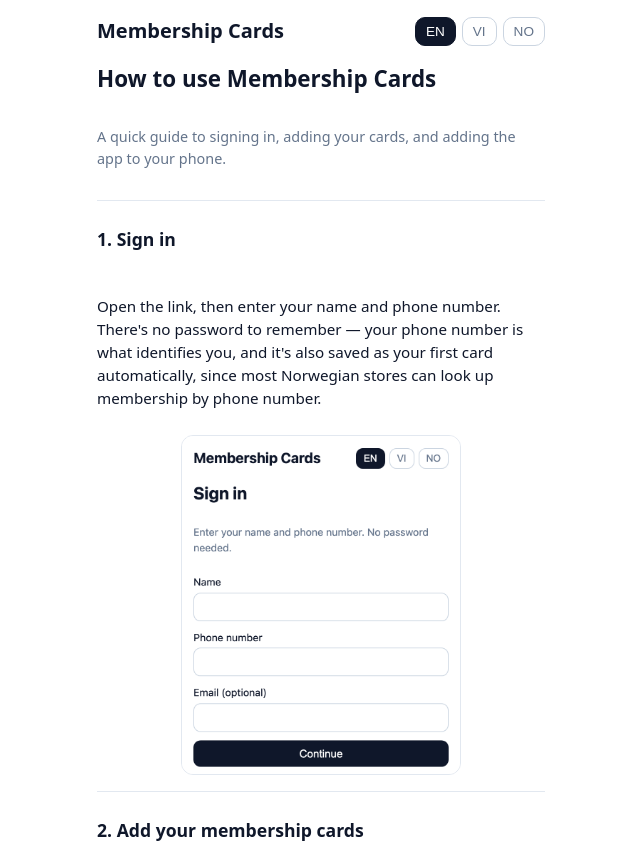
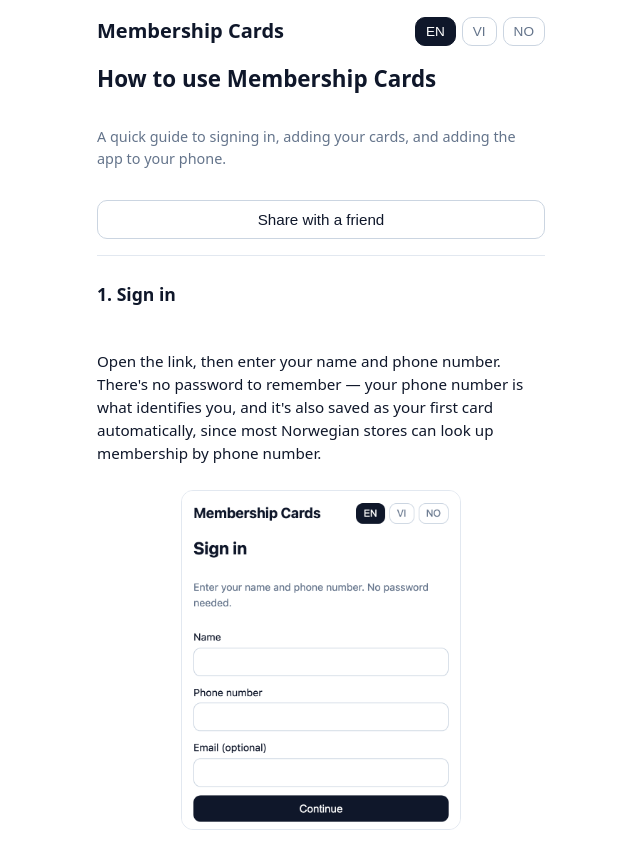
Before and after one commit to datngu/my_memberships, a React (Vite) app: page /guide in a window 1280 px wide. Shown: the top 843 px of the page, without its empty margins (319-959 px from the left). Built offline with nearby package versions, Linux system fonts and the light colour scheme; no server answers.

Commit message:
Add share-to-friend button (Web Share API with clipboard fallback)

```diff
--- a/src/App.css
+++ b/src/App.css
@@ -204,6 +204,10 @@ button.danger {
 
 .guide-footer-link {
   text-align: center;
+}
+
+.guide-footer-share {
+  align-self: center;
 }
 
 .guide-page h2 {
--- /dev/null
+++ b/src/components/ShareGuideButton.tsx
@@ -0,0 +1,25 @@
+import { useState } from 'react'
+import { useTranslation } from 'react-i18next'
+import { shareGuideLink } from '../lib/share'
+
+export function ShareGuideButton({ className }: { className?: string }) {
+  const { t } = useTranslation()
+  const [copied, setCopied] = useState(false)
+
+  async function handleClick() {
+    const result = await shareGuideLink({
+      title: t('app.title'),
+      text: t('share.text'),
+    })
+    if (result === 'copied') {
+      setCopied(true)
+      setTimeout(() => setCopied(false), 2000)
+    }
+  }
+
+  return (
+    <button type="button" onClick={handleClick} className={className}>
+      {copied ? t('share.copied') : t('share.button')}
+    </button>
+  )
+}
--- a/src/i18n/en.json
+++ b/src/i18n/en.json
@@ -53,5 +53,8 @@
   "guide.step3.installButtonLabel": "Install",
   "guide.tip.title": "Tip: quick scan at checkout",
   "guide.tip.body": "Tap any card in your list to show its barcode or QR code full-screen, ready for the cashier to scan.",
-  "guide.cta": "Open the app"
+  "guide.cta": "Open the app",
+  "share.button": "Share with a friend",
+  "share.copied": "Link copied!",
+  "share.text": "Join me on Membership Cards — save your Norwegian shop membership cards and scan them fast at checkout. Here's how to get started:"
 }
--- a/src/i18n/no.json
+++ b/src/i18n/no.json
@@ -53,5 +53,8 @@
   "guide.step3.installButtonLabel": "Install",
   "guide.tip.title": "Tips: rask skanning i kassen",
   "guide.tip.body": "Trykk på et kort i listen for å vise strekkoden eller QR-koden i fullskjerm, klar for kassereren å skanne.",
-  "guide.cta": "Åpne appen"
+  "guide.cta": "Åpne appen",
+  "share.button": "Del med en venn",
+  "share.copied": "Lenke kopiert!",
+  "share.text": "Bli med meg på Medlemskort — lagre medlemskortene dine fra norske butikker og skann dem raskt i kassen. Slik kommer du i gang:"
 }
--- a/src/i18n/vi.json
+++ b/src/i18n/vi.json
@@ -53,5 +53,8 @@
   "guide.step3.installButtonLabel": "Install",
   "guide.tip.title": "Mẹo: quét nhanh tại quầy",
   "guide.tip.body": "Nhấn vào bất kỳ thẻ nào trong danh sách để hiện mã vạch hoặc QR toàn màn hình, sẵn sàng cho nhân viên quét.",
-  "guide.cta": "Mở ứng dụng"
+  "guide.cta": "Mở ứng dụng",
+  "share.button": "Chia sẻ với bạn bè",
+  "share.copied": "Đã sao chép đường link!",
+  "share.text": "Tham gia Thẻ thành viên cùng mình — lưu thẻ thành viên các cửa hàng ở Na Uy và quét nhanh khi thanh toán. Hướng dẫn bắt đầu ở đây:"
 }
--- /dev/null
+++ b/src/lib/share.ts
@@ -0,0 +1,25 @@
+export function guideUrl(): string {
+  return `${window.location.origin}/guide`
+}
+
+// navigator.share opens the OS share sheet (Messages/WhatsApp/etc. on
+// mobile) when available; falls back to copying the link to the clipboard
+// on browsers/desktops without it (both require a secure context, which
+// localhost and the Vercel HTTPS deploy both satisfy).
+export async function shareGuideLink(input: { title: string; text: string }): Promise<'shared' | 'copied'> {
+  const url = guideUrl()
+
+  if (navigator.share) {
+    try {
+      await navigator.share({ title: input.title, text: input.text, url })
+      return 'shared'
+    } catch (err) {
+      // AbortError just means the user closed the share sheet, not a failure.
+      if (err instanceof Error && err.name === 'AbortError') return 'shared'
+      throw err
+    }
+  }
+
+  await navigator.clipboard.writeText(url)
+  return 'copied'
+}
--- a/src/pages/CardsPage.tsx
+++ b/src/pages/CardsPage.tsx
@@ -4,6 +4,7 @@ import { StoreLogo } from '../components/StoreLogo'
 import { LanguageSwitcher } from '../components/LanguageSwitcher'
 import { getStore } from '../data/stores'
 import { clearSession } from '../lib/session'
+import { ShareGuideButton } from '../components/ShareGuideButton'
 import type { MembershipCard, Profile } from '../types'
 
 export function CardsPage({
@@ -86,6 +87,7 @@ export function CardsPage({
       <Link to="/add" className="fab">
         + {t('cards.add')}
       </Link>
+      <ShareGuideButton className="secondary guide-footer-share" />
       <p className="hint guide-footer-link">
         <Link to="/guide">{t('guide.footerLink')}</Link>
       </p>
--- a/src/pages/GuidePage.tsx
+++ b/src/pages/GuidePage.tsx
@@ -2,6 +2,7 @@ import { useTranslation } from 'react-i18next'
 import { Link } from 'react-router-dom'
 import { LanguageSwitcher } from '../components/LanguageSwitcher'
 import { HomeScreenSteps } from '../components/HomeScreenSteps'
+import { ShareGuideButton } from '../components/ShareGuideButton'
 import loginShot from '../assets/guide/01-login.png'
 import addCardShot from '../assets/guide/04-add-card-filled.png'
 import cardsListShot from '../assets/guide/05-cards-list.png'
@@ -19,6 +20,7 @@ export function GuidePage() {
 
       <h2>{t('guide.title')}</h2>
       <p className="hint">{t('guide.subtitle')}</p>
+      <ShareGuideButton className="secondary" />
 
       <section className="guide-step">
         <h3>{t('guide.step1.title')}</h3>
```
Also changed, not shown: 1 other file (tests, documents, lock files or other folders).
